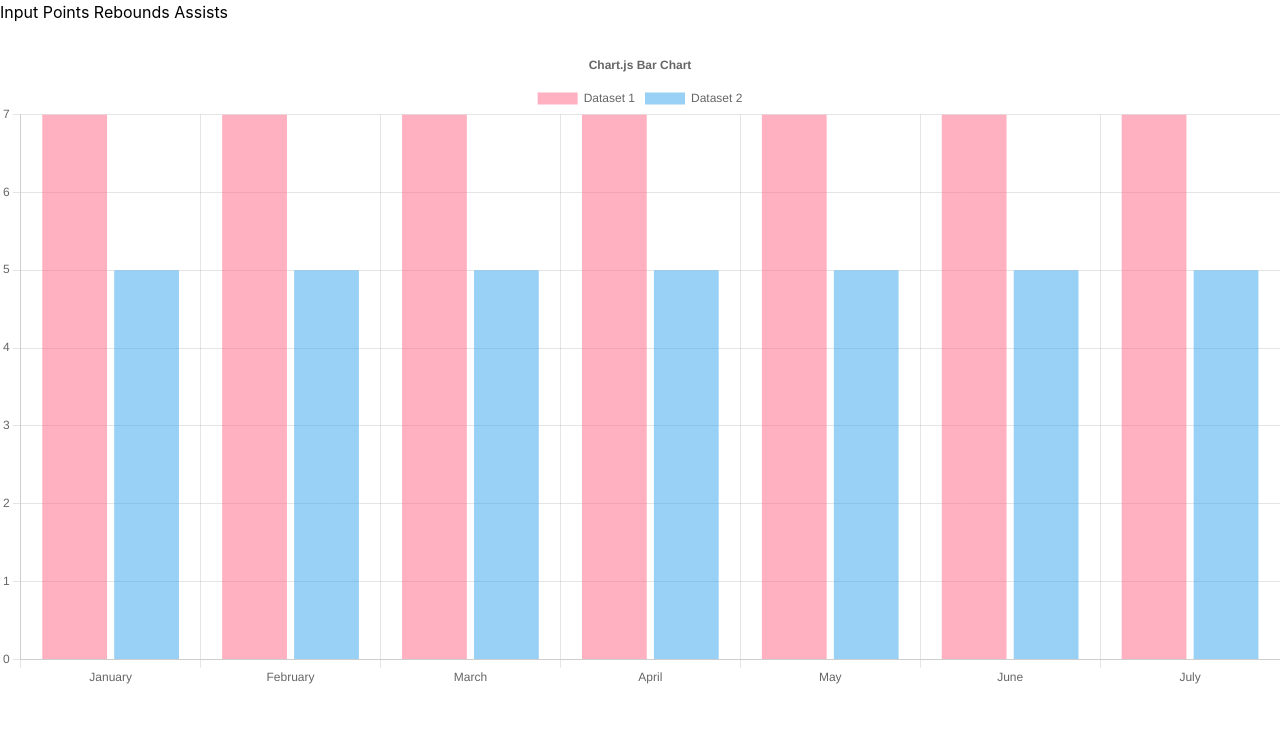
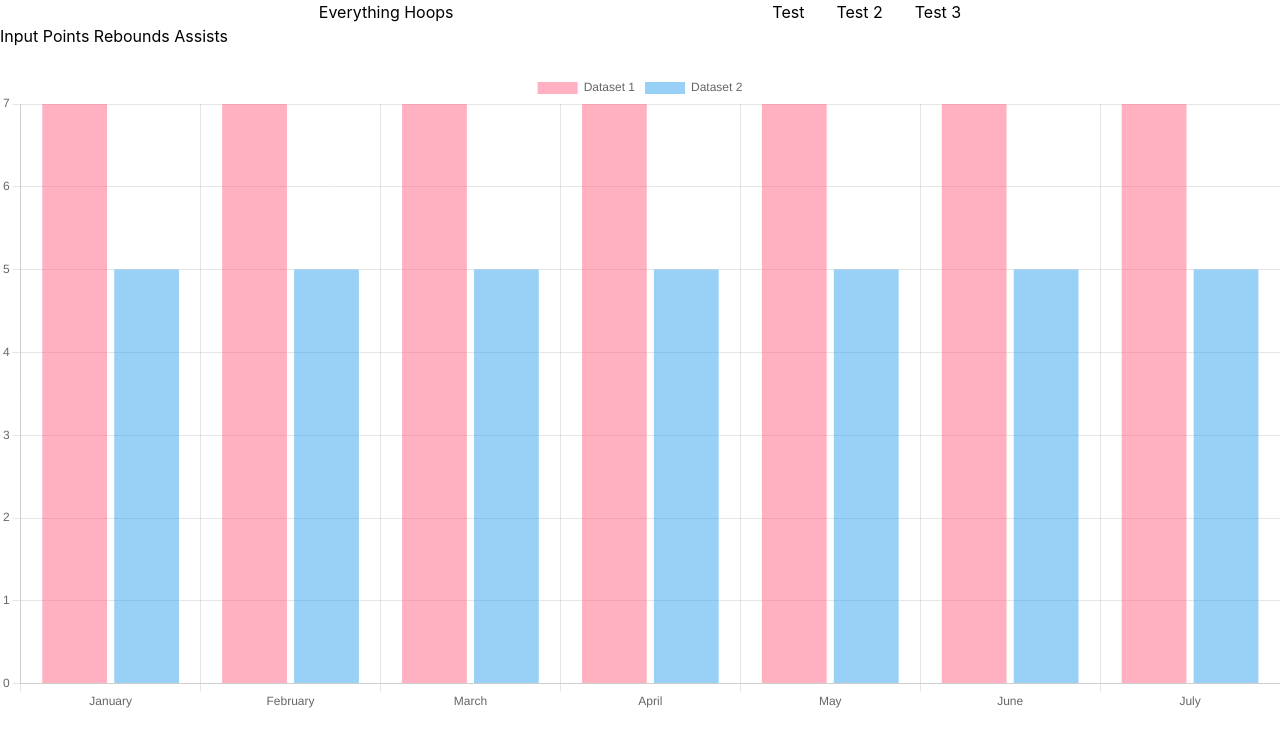
Before and after one commit to aditya161216/EverythingHoops, a React (Create React App) app in the folder everythinghoops/: page / in a window 1280 px wide. Shown: the top 746 px of the page. Built offline with nearby package versions, Linux system fonts and the light colour scheme.

Commit message:
initial player plages

```diff
--- a/everythinghoops/src/App.js
+++ b/everythinghoops/src/App.js
@@ -1,16 +1,21 @@
 import { BrowserRouter as Router, Route, Routes } from "react-router-dom";
 import HomePage from './components/Homepage';
+import Header from "./components/Links";
+import Player from "./components/player";
 import './App.css';
 
 function App() {
   return (
-    <Router>
-      <Routes>
-        <Route path="/" element={<HomePage />}>
-
-        </Route>
-      </Routes>
-    </Router>
+    <div className="flex flex-col min-h-screen">
+      {<Header/>}
+      <Router>
+        <Routes>
+          <Route path="/" element={<HomePage />}/>
+          <Route path="/players" element={<p> I want this to be the url where you search for players</p>}/>
+          <Route path= "/players/:playerId" element={<Player/>}/>
+        </Routes>
+      </Router>
+    </div>
   );
 }
 
--- a/everythinghoops/src/components/Homepage.js
+++ b/everythinghoops/src/components/Homepage.js
@@ -21,15 +21,6 @@ ChartJS.register(
 
 export const options = {
   responsive: true,
-  plugins: {
-    legend: {
-      position: 'top' ,
-    },
-    title: {
-      display: true,
-      text: 'Chart.js Bar Chart',
-    },
-  },
 };
 
 const labels = ['January', 'February', 'March', 'April', 'May', 'June', 'July'];
@@ -70,8 +61,6 @@ const HomePage = () => {
 
 
 
-
-
     return (
         <div className="flex flex-col">
             <div className="">
--- /dev/null
+++ b/everythinghoops/src/components/Links.js
@@ -0,0 +1,33 @@
+import React from "react";
+
+const Header = () => {
+    //quick header to display all the links for the other site whenever we render a page.
+    const Links = ["Players, Teams, Stats"]
+
+    return (
+        <div>
+            <div className="flex justify-evenly">
+                <div className="">
+                    Everything Hoops
+                </div>
+
+                <ul className="flex items-center space-x-8">
+                    <li>
+                        <a href="#"> Test</a>
+                    </li>
+
+                    <li>
+                        <a href="#"> Test 2</a>
+                    </li>
+
+                    <li>
+                        <a href="#"> Test 3</a>
+                    </li>
+                </ul>
+            </div>
+        </div>
+    )
+
+};
+
+export default Header
--- /dev/null
+++ b/everythinghoops/src/components/player.js
@@ -0,0 +1,28 @@
+import React from "react";
+
+const Player = () => {
+
+    return (
+        <div className="flex flex-col w-full h-full gap-4">
+            <div className="flex p-t-10">
+                <img clasName="" width="200" height="200"src="https://cdn.nba.com/headshots/nba/latest/1040x760/1630560.png"/>
+            </div>
+
+            <div className="flex">
+                Stats/Graphs
+            </div>
+
+
+            <div className="flex">
+                Stats/Graphs
+            </div>
+
+            <div className="flex">
+                Stats/Graphs
+            </div>
+        </div>
+    );
+
+}
+
+export default Player;
```
Also changed, not shown: 1 other file (tests, documents, lock files or other folders).
